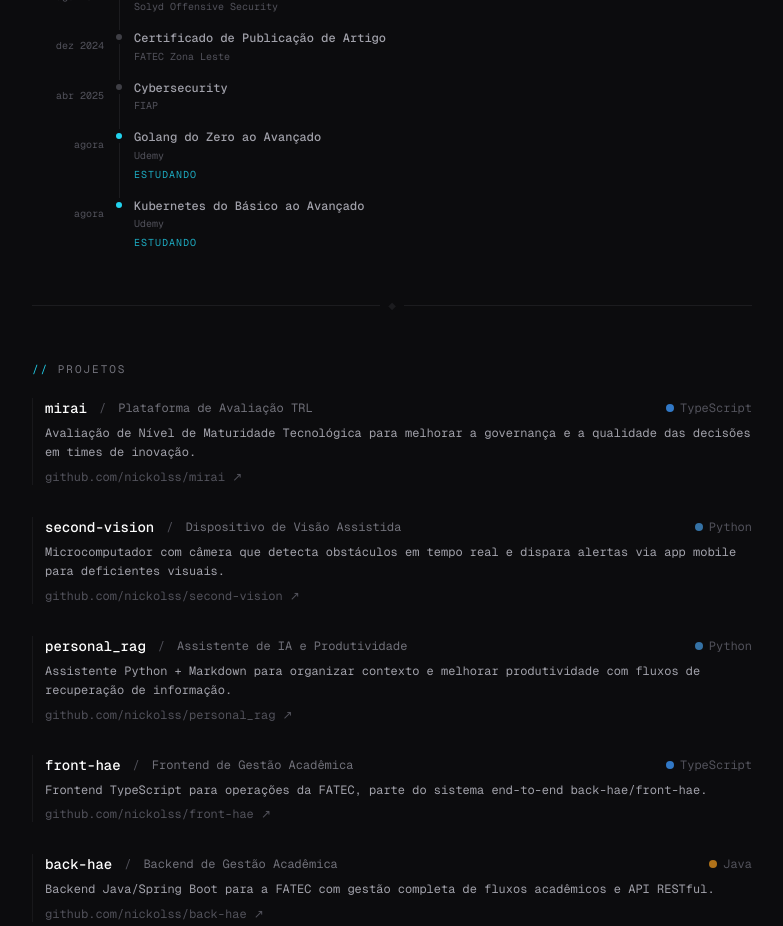
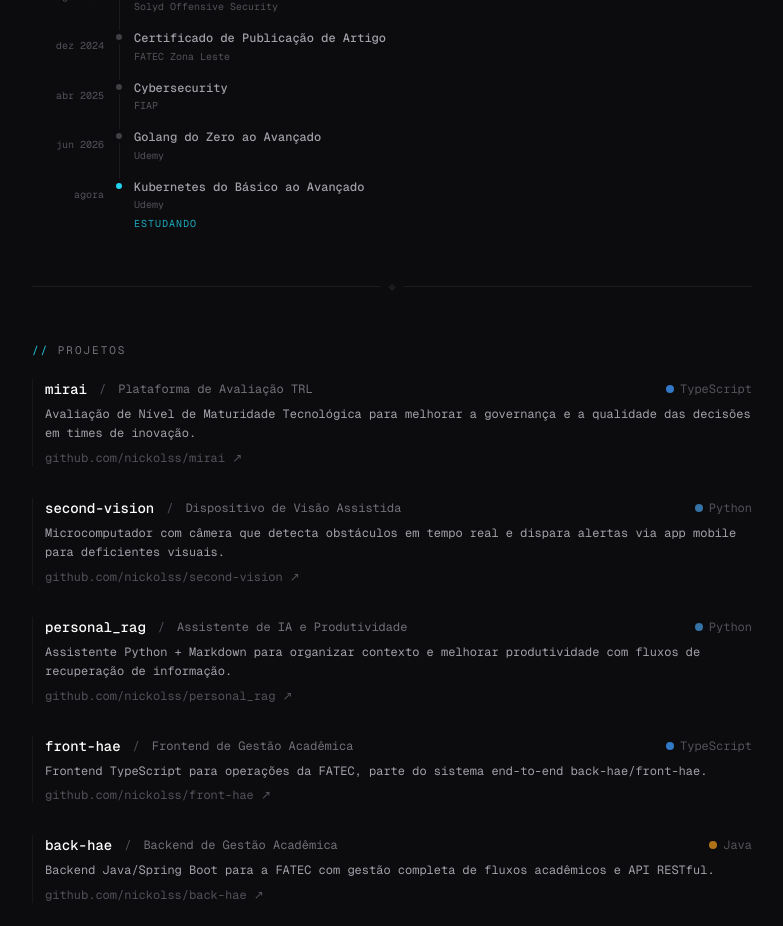
Before and after one commit to nickolss/portfolio, a Next.js app: page / in a window 1280 px wide. Shown: the part 1400-2326 px from the top of the page, without its empty margins (408-1191 px from the left). Built offline with nearby package versions, Linux system fonts and the light colour scheme.

Commit message:
feat: finalized go course

```diff
--- a/app/components/portfolio-home.tsx
+++ b/app/components/portfolio-home.tsx
@@ -109,7 +109,7 @@ const certifications = [
     { name: 'Introdução ao Hacking e Pentest 2.0', institution: 'Solyd Offensive Security', date: 'ago 2024', status: 'done' as const },
     { name: 'Certificado de Publicação de Artigo', institution: 'FATEC Zona Leste', date: 'dez 2024', status: 'done' as const },
     { name: 'Cybersecurity', institution: 'FIAP', date: 'abr 2025', status: 'done' as const },
-    { name: 'Golang do Zero ao Avançado', institution: 'Udemy', href: 'https://www.udemy.com/course/golang-do-zero-ao-avancado/', date: null, status: 'progress' as const },
+    { name: 'Golang do Zero ao Avançado', institution: 'Udemy', date: 'jun 2026', status: 'done' as const },
     { name: 'Kubernetes do Básico ao Avançado', institution: 'Udemy', href: 'https://www.udemy.com/course/kubernetes-do-basico-ao-avancado/', date: null, status: 'progress' as const },
 ];
 
```
